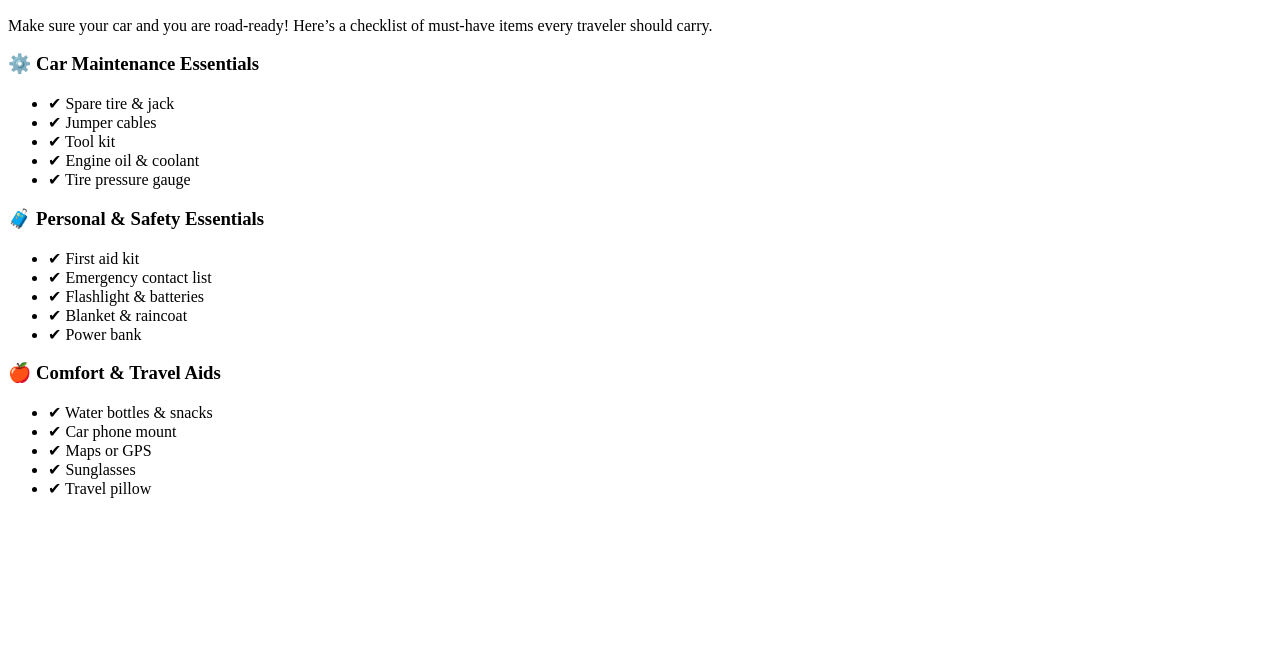
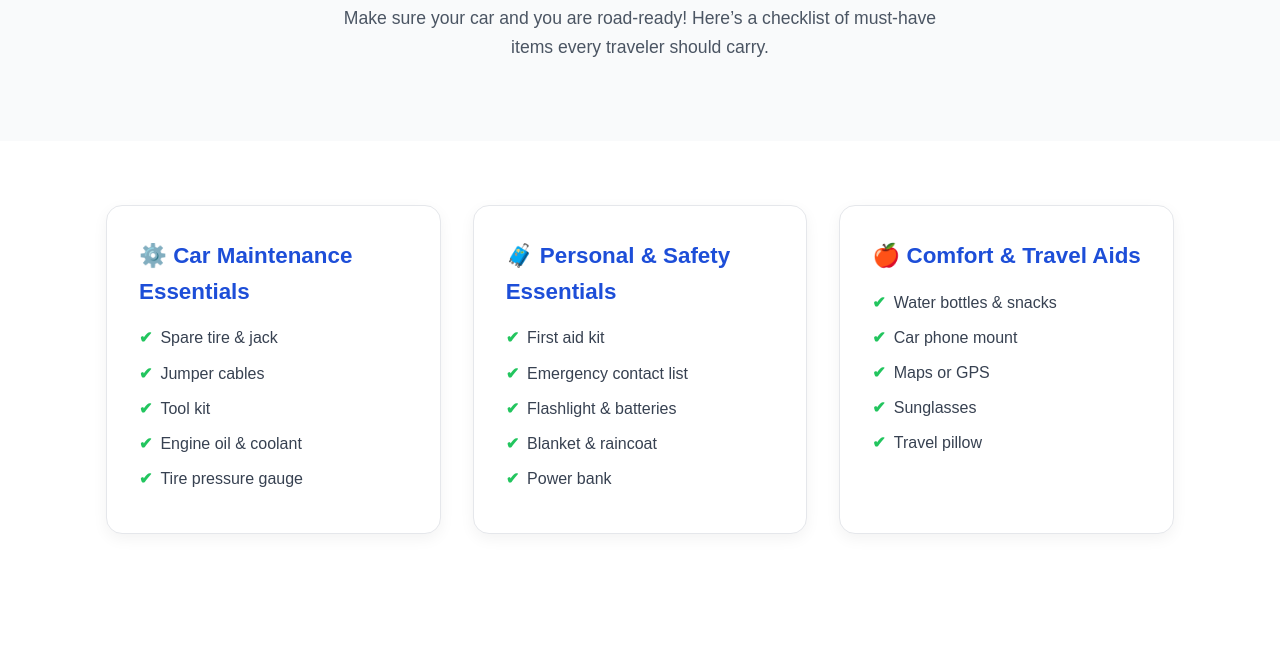
Before and after one commit to Abhi-2206/AutoAid, a plain HTML site: page essential.html in a window 1280 px wide. Shown: the part 226-888 px from the top of the page. Before the commit the page ends 800 px from the top, so only its background shows below. Drawn offline with Linux system fonts and the light colour scheme.

Commit message:
corrected the link

```diff
--- a/essential.html
+++ b/essential.html
@@ -4,7 +4,7 @@
   <meta charset="UTF-8" />
   <meta name="viewport" content="width=device-width, initial-scale=1.0" />
   <title>Basic Essentials | Smart Car Companion</title>
-  <link rel="stylesheet" href="essentials.cssgit" />
+  <link rel="stylesheet" href="essentials.css" />
 </head>
 
 <body>
```
